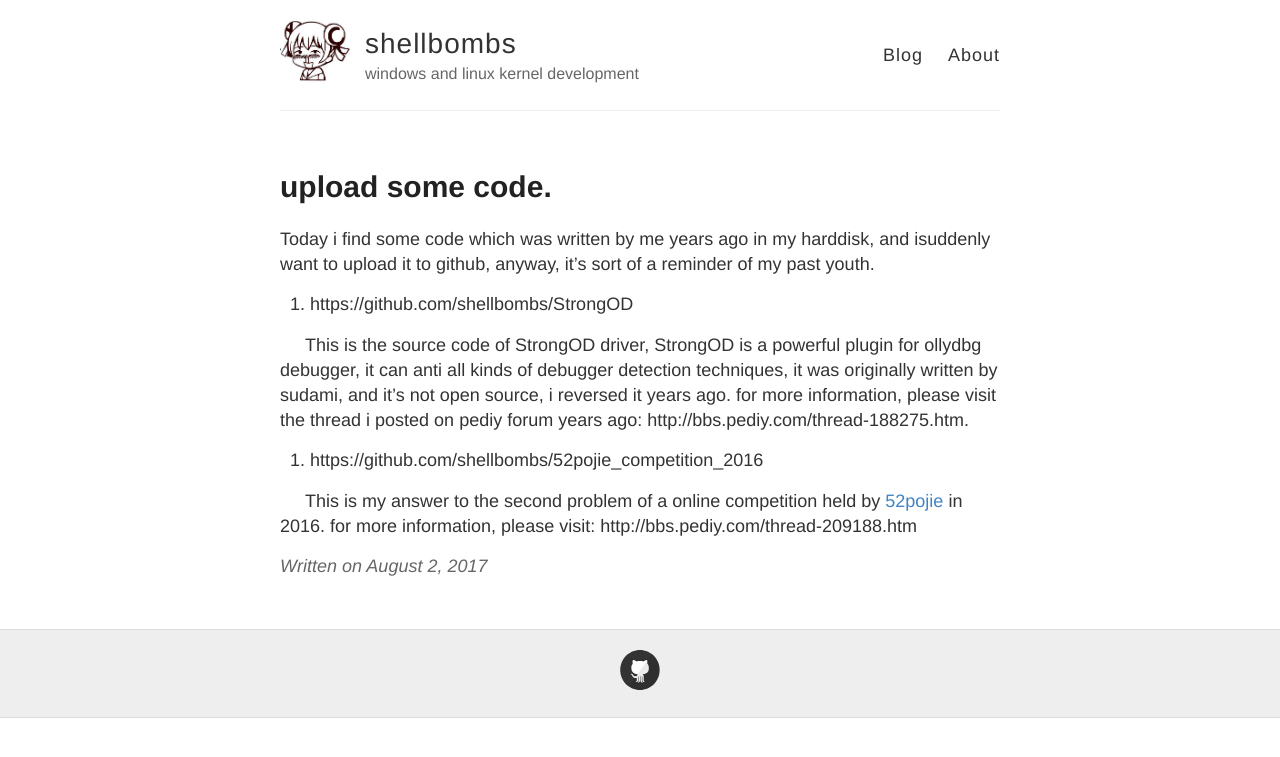
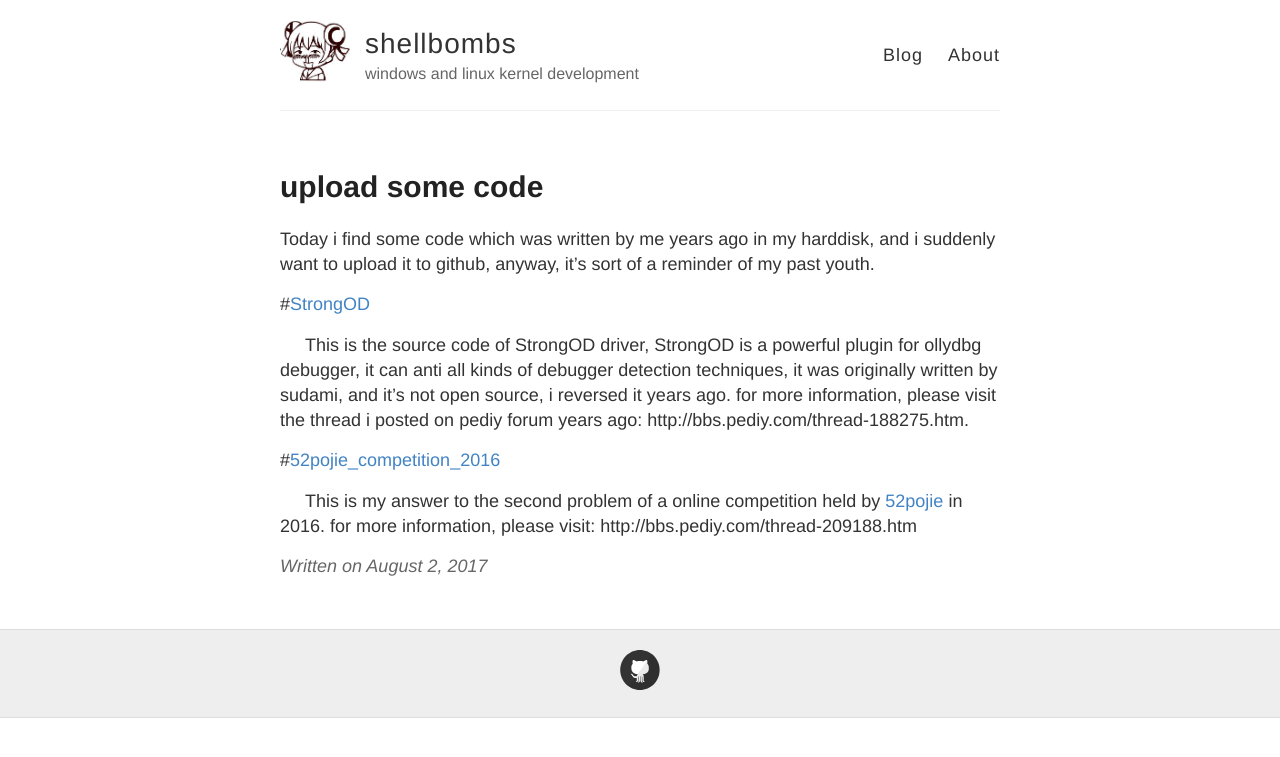
Before and after one commit to shellbombs/shellbombs.github.io, a Jekyll site: the page built from _posts/2017-8-2-upload-code.md, in a window 1280 px wide. Shown: the top 757 px of the page. Built offline with Jekyll 4.4.1, drawn with Linux system fonts in a browser that asks for light colours.

Commit message:
fixed style issues

```diff
--- a/_posts/2017-8-2-upload-code.md
+++ b/_posts/2017-8-2-upload-code.md
@@ -1,14 +1,14 @@
 ---
 layout: post
-title: upload some code.
+title: upload some code
 ---
 
-Today i find some code which was written by me years ago in my harddisk, and isuddenly want to upload it to github, anyway, it's sort of a reminder of my past youth.
+Today i find some code which was written by me years ago in my harddisk, and i suddenly want to upload it to github, anyway, it's sort of a reminder of my past youth.
 
-1. https://github.com/shellbombs/StrongOD
+#[StrongOD](https://github.com/shellbombs/StrongOD)
 
 &nbsp;&nbsp;&nbsp;&nbsp;&nbsp;This is the source code of StrongOD driver, StrongOD is a powerful plugin for ollydbg debugger, it can anti all kinds of debugger detection techniques, it was originally written by sudami, and it's not open source, i reversed it years ago. for more information, please visit the thread i posted on pediy forum years ago: http://bbs.pediy.com/thread-188275.htm.
 
-2. https://github.com/shellbombs/52pojie_competition_2016
+#[52pojie_competition_2016](https://github.com/shellbombs/52pojie_competition_2016)
 
 &nbsp;&nbsp;&nbsp;&nbsp;&nbsp;This is my answer to the second problem of a online competition held by [52pojie](www.52pojie.cn) in 2016. for more information, please visit: http://bbs.pediy.com/thread-209188.htm
```
